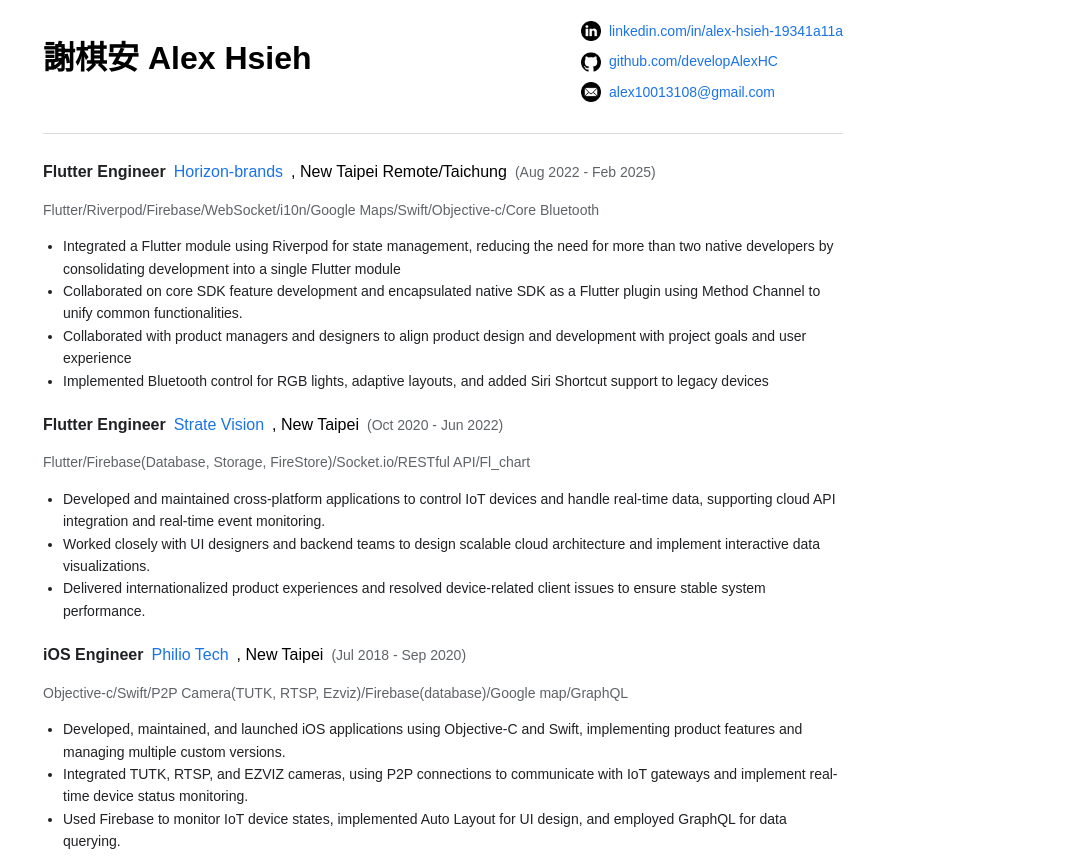
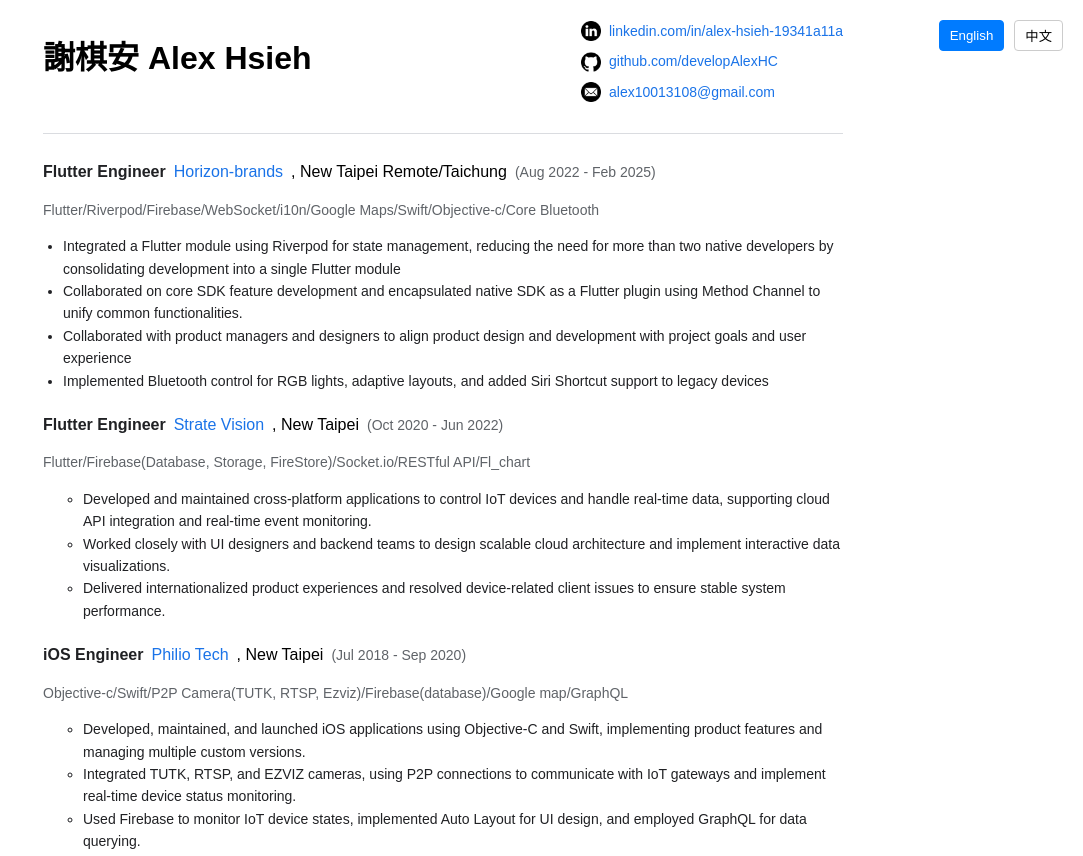
Before and after one commit to developAlexHC/Resume, a plain HTML site: page resume.html in a window 1280 px wide. Shown: the top 856 px of the page, without its empty margins (197-1280 px from the left). Drawn offline with Linux system fonts and the light colour scheme.

Commit message:
New chinese version also Add switch language button

```diff
--- a/resume.html
+++ b/resume.html
@@ -9,6 +9,12 @@
 </head>
 
 <body>
+    <!-- Language switcher -->
+    <div class="language-switcher">
+        <button id="en-btn" class="active">English</button>
+        <button id="zh-btn">中文</button>
+    </div>
+
     <div class="header-container">
         <header>
             <h1>謝棋安 Alex Hsieh</h1>
@@ -47,16 +53,27 @@
                 <p>Flutter/Riverpod/Firebase/WebSocket/i10n/Google Maps/Swift/Objective-c/Core Bluetooth</p>
             </div>
             <div class="experience-description">
-                <ul>
-                    <li>Integrated a Flutter module using Riverpod for state management, reducing the need for more than
+
+                    <ul class="lang-en">
+                        <li>Integrated a Flutter module using Riverpod for state management, reducing the need for more
+                            than
                             two native developers by consolidating development into a single Flutter module</li>
                         <li>Collaborated on core SDK feature development and encapsulated native SDK as a Flutter plugin
                             using Method Channel to unify common functionalities.</li>
-                    <li>Collaborated with product managers and designers to align product design and development with
+                        <li>Collaborated with product managers and designers to align product design and development
+                            with
                             project goals and user experience</li>
-                    <li>Implemented Bluetooth control for RGB lights, adaptive layouts, and added Siri Shortcut support
+                        <li>Implemented Bluetooth control for RGB lights, adaptive layouts, and added Siri Shortcut
+                            support
                             to legacy devices</li>
                     </ul>
+                    <ul class="lang-zh">
+                        <li>整合Flutter模塊使用Riverpod進行狀態管理，通過將開發集中到單一Flutter模塊減少了對兩名以上原生開發人員的需求</li>
+                        <li>參與核心SDK功能開發並將原生SDK封裝為Flutter插件，使用Method Channel統一常用功能</li>
+                        <li>與產品經理和設計師合作，使產品設計和開發與項目目標和用戶體驗保持一致</li>
+                        <li>實現了RGB燈的藍牙控制、自適應佈局，並為舊設備添加了Siri快捷方式支持</li>
+                    </ul>
+
             </div>
         </article>
 
@@ -72,8 +89,10 @@
             </div>
             <div class="experience-description">
                 <ul>
+                    <ul class="lang-en">
                         <li>
-                        Developed and maintained cross-platform applications to control IoT devices and handle real-time
+                            Developed and maintained cross-platform applications to control IoT devices and handle
+                            real-time
                             data, supporting cloud API integration and real-time event monitoring.
                         </li>
                         <li>
@@ -86,6 +105,17 @@
                         </li>
                     </ul>
 
+                    <ul class="lang-zh">
+                        <li>
+                            開發和維護跨平台應用程序，用於控制物聯網設備和處理實時數據，支持雲API集成和實時事件監控。
+                        </li>
+                        <li>
+                            與UI設計師和後端團隊密切合作，設計可擴展的雲架構並實現交互式數據可視化。
+                        </li>
+                        <li>
+                            提供國際化產品體驗，解決與設備相關的客戶問題，確保系統穩定運行。
+                        </li>
+                    </ul>
             </div>
         </article>
 
@@ -101,9 +131,19 @@
             </div>
             <div class="experience-description">
                 <ul>
-                    <li>Developed, maintained, and launched iOS applications using Objective-C and Swift, implementing product features and managing multiple custom versions.</li>
-                    <li>Integrated TUTK, RTSP, and EZVIZ cameras, using P2P connections to communicate with IoT gateways and implement real-time device status monitoring.</li>
-                    <li>Used Firebase to monitor IoT device states, implemented Auto Layout for UI design, and employed GraphQL for data querying.</li>
+                    <ul class="lang-en">
+                        <li>Developed, maintained, and launched iOS applications using Objective-C and Swift,
+                            implementing product features and managing multiple custom versions.</li>
+                        <li>Integrated TUTK, RTSP, and EZVIZ cameras, using P2P connections to communicate with IoT
+                            gateways and implement real-time device status monitoring.</li>
+                        <li>Used Firebase to monitor IoT device states, implemented Auto Layout for UI design, and
+                            employed GraphQL for data querying.</li>
+                    </ul>
+                </ul>
+                <ul class="lang-zh">
+                    <li>使用Objective-C和Swift開發、維護和發布iOS應用程序，實現產品功能並管理多個定制版本。</li>
+                    <li>整合TUTK、RTSP和EZVIZ攝像頭，使用P2P連接與物聯網網關通信並實現實時設備狀態監控。</li>
+                    <li>使用Firebase監控物聯網設備狀態，實現自動佈局進行UI設計，並使用GraphQL進行數據查詢。</li>
                 </ul>
             </div>
         </article>
@@ -141,8 +181,47 @@
 
     <h2>EDUCATION</h2>
     <div class="education">
-        <p>Bachelor, Computer Science & Information Engineering, Chaoyang University of Technology,
+        <p class="lang-en">Bachelor, Computer Science & Information Engineering, Chaoyang University of Technology,
             2011-2015</p>
+        <p class="lang-zh">朝陽科技大學・資訊工程系・學士</p>
+    </div>
+
+    <script>
+        document.addEventListener('DOMContentLoaded', function () {
+            const enBtn = document.getElementById('en-btn');
+            const zhBtn = document.getElementById('zh-btn');
+            const enElements = document.querySelectorAll('.lang-en');
+            const zhElements = document.querySelectorAll('.lang-zh');
+
+            // Function to set language
+            function setLanguage(lang) {
+                if (lang === 'en') {
+                    enBtn.classList.add('active');
+                    zhBtn.classList.remove('active');
+                    enElements.forEach(el => el.style.display = 'block');
+                    zhElements.forEach(el => el.style.display = 'none');
+                } else {
+                    zhBtn.classList.add('active');
+                    enBtn.classList.remove('active');
+                    zhElements.forEach(el => el.style.display = 'block');
+                    enElements.forEach(el => el.style.display = 'none');
+                }
+
+                // Store the language preference
+                localStorage.setItem('preferredLanguage', lang);
+            }
+
+            // Load preferred language from localStorage or default to English
+            const savedLanguage = localStorage.getItem('preferredLanguage') || 'en';
+
+            // Set initial language
+            setLanguage(savedLanguage);
+
+            // Add event listeners
+            enBtn.addEventListener('click', () => setLanguage('en'));
+            zhBtn.addEventListener('click', () => setLanguage('zh'));
+        });
+    </script>
 </body>
 
 </html>
--- a/styles.css
+++ b/styles.css
@@ -123,3 +123,37 @@ hr {
     font-size: 14px;
     color: #202124;
 }
+
+/* Language switcher styles */
+.language-switcher {
+    position: absolute;
+    top: 20px;
+    right: 20px;
+    display: flex;
+    gap: 10px;
+    z-index: 100;
+}
+
+.language-switcher button {
+    padding: 5px 10px;
+    border: 1px solid #ccc;
+    background-color: white;
+    cursor: pointer;
+    border-radius: 4px;
+    transition: all 0.3s ease;
+}
+
+.language-switcher button.active {
+    background-color: #007bff;
+    color: white;
+    border-color: #007bff;
+}
+
+.language-switcher button:hover:not(.active) {
+    background-color: #f0f0f0;
+}
+
+/* Hide Chinese content by default - will be controlled by JavaScript */
+.lang-zh {
+    display: none;
+}
```
Lines whose indentation alone changed are shown as unchanged.
